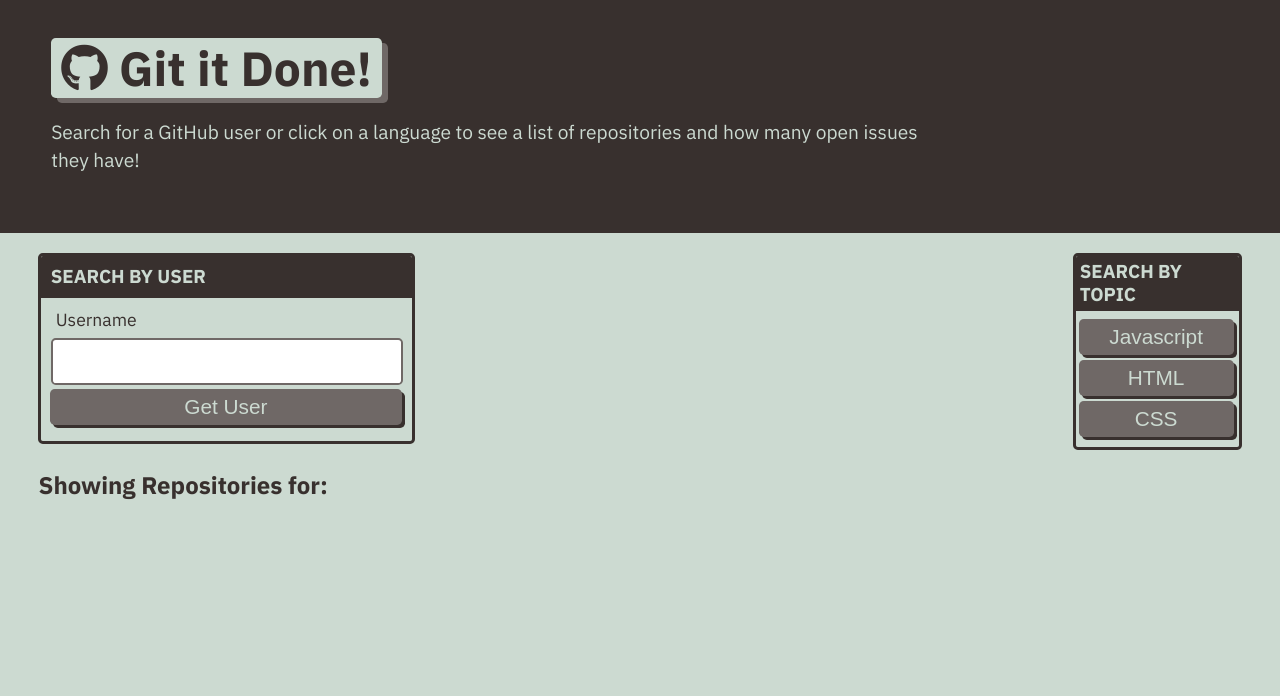
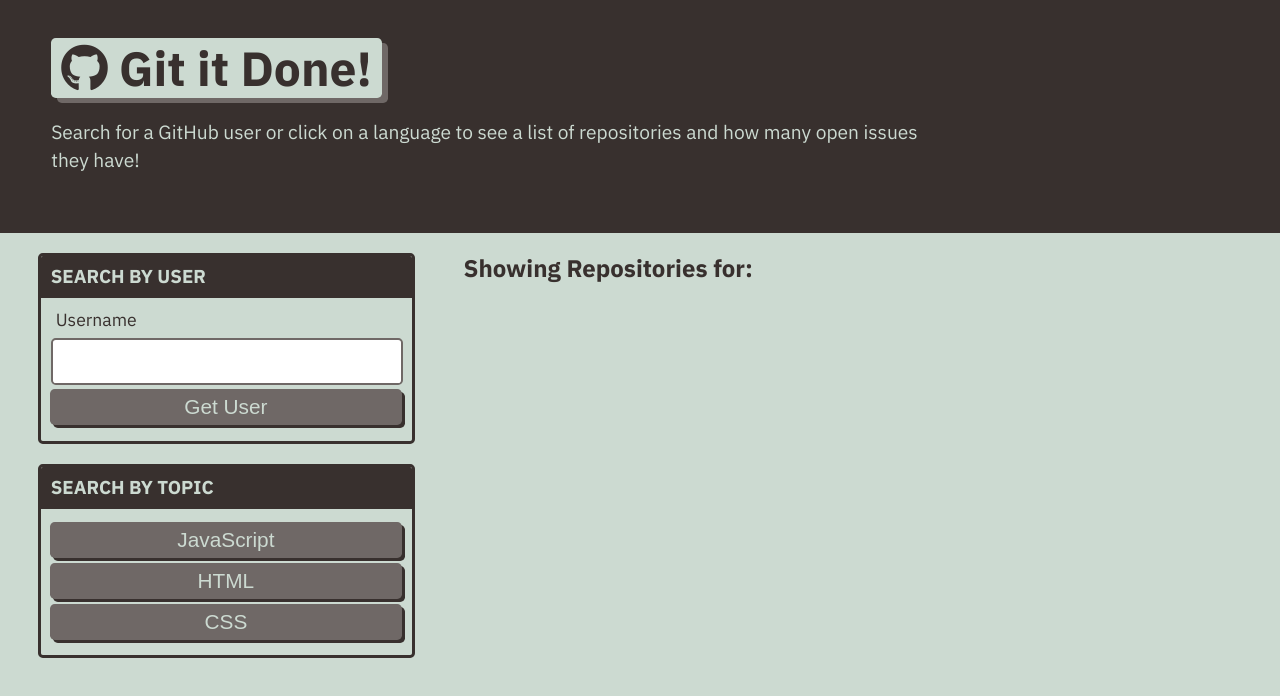
Before and after one commit to vdemel/git-it-done, a plain HTML site: page index.html in a window 1280 px wide. Both pictures are taken after a click on the button "HTML". Drawn offline with Linux system fonts and the light colour scheme; no server answers.

Commit message:
updated code with code from code snapshot

```diff
--- a/assets/js/homepage.js
+++ b/assets/js/homepage.js
@@ -1,8 +1,8 @@
 var userFormEl = document.querySelector("#user-form");
+var languageButtonsEl = document.querySelector("#language-buttons");
 var nameInputEl = document.querySelector("#username");
 var repoContainerEl = document.querySelector("#repos-container");
 var repoSearchTerm = document.querySelector("#repo-search-term");
-var languageButtonsEl = document.querySelector("#language-buttons");
 
 var formSubmitHandler = function(event) {
   // prevent page from refreshing
@@ -19,6 +19,18 @@ var formSubmitHandler = function(event) {
     nameInputEl.value = "";
   } else {
     alert("Please enter a GitHub username");
+  }
+};
+
+var buttonClickHandler = function(event) {
+  // get the language attribute from the clicked element
+  var language = event.target.getAttribute("data-language");
+
+  if (language) {
+    getFeaturedRepos(language);
+
+    // clear old content
+    repoContainerEl.textContent = "";
   }
 };
 
@@ -43,6 +55,23 @@ var getUserRepos = function(user) {
     .catch(function(error) {
       alert("Unable to connect to GitHub");
     });
+};
+
+var getFeaturedRepos = function(language) {
+  // format the github api url
+  var apiUrl = "https://api.github.com/search/repositories?q=" + language + "+is:featured&sort=help-wanted-issues";
+
+  // make a get request to url
+  fetch(apiUrl).then(function(response) {
+    // request was successful
+    if (response.ok) {
+      response.json().then(function(data) {
+        displayRepos(data.items, language);
+      });
+    } else {
+      alert("Error: " + response.statusText);
+    }
+  });
 };
 
 var displayRepos = function(repos, searchTerm) {
@@ -91,32 +120,6 @@ var displayRepos = function(repos, searchTerm) {
   }
 };
 
-var getFeaturedRepos = function(language) {
-  var apiUrl = "https://api.github.com/search/repositories?q=" + language + "+is:featured&sort=help-wanted-issues";
-
-  if (language) {
-    getFeaturedRepos(language);
-
-    // clear old content
-    repoContainerEl.textContent = "";
-  }
-
-  fetch(apiUrl).then(function(response) {
-    if (response.ok) {
-      response.json().then(function(data) {
-        displayRepos(data.items, language);
-      });
-    } else {
-      alert('Error: GitHub User Not Found');
-    }
-  });
-};
-
-var buttonClickHandler = function (event) {
-  var language = event.target.getAttribute("data-language")
-  console.log(language);
-};
-
-// add event listeners to forms
+// add event listeners to form and button container
 userFormEl.addEventListener("submit", formSubmitHandler);
 languageButtonsEl.addEventListener("click", buttonClickHandler);
--- a/index.html
+++ b/index.html
@@ -21,7 +21,6 @@
 
   <main class="flex-row justify-space-between">
     <div class="col-12 col-md-4">
-
       <div class="card">
         <h3 class="card-header text-uppercase">Search By User</h3>
         <form id="user-form" class="card-body">
@@ -30,16 +29,16 @@
           <button type="submit" class="btn">Get User</button>
         </form>
       </div>
-    </div>
 
       <div class="card">
         <h3 class="card-header text-uppercase">Search By Topic</h3>
-        <div class="card-body" id="language-buttons">
-          <button type="submit" class="btn" id="data-language">Javascript</button>
-          <button type="submit" class="btn" id="data-language">HTML</button>
-          <button type="submit" class="btn" id="data-language">CSS</button>
+        <div id="language-buttons" class="card-body">
+          <button data-language="javascript" class="btn">JavaScript</button>
+          <button data-language="html" class="btn">HTML</button>
+          <button data-language="css" class="btn">CSS</button>
         </div>
       </div>
+    </div>
 
     <div class="col-12 col-md-8">
       <h2 class="subtitle">Showing Repositories for: <span id="repo-search-term"></span></h2>
```
